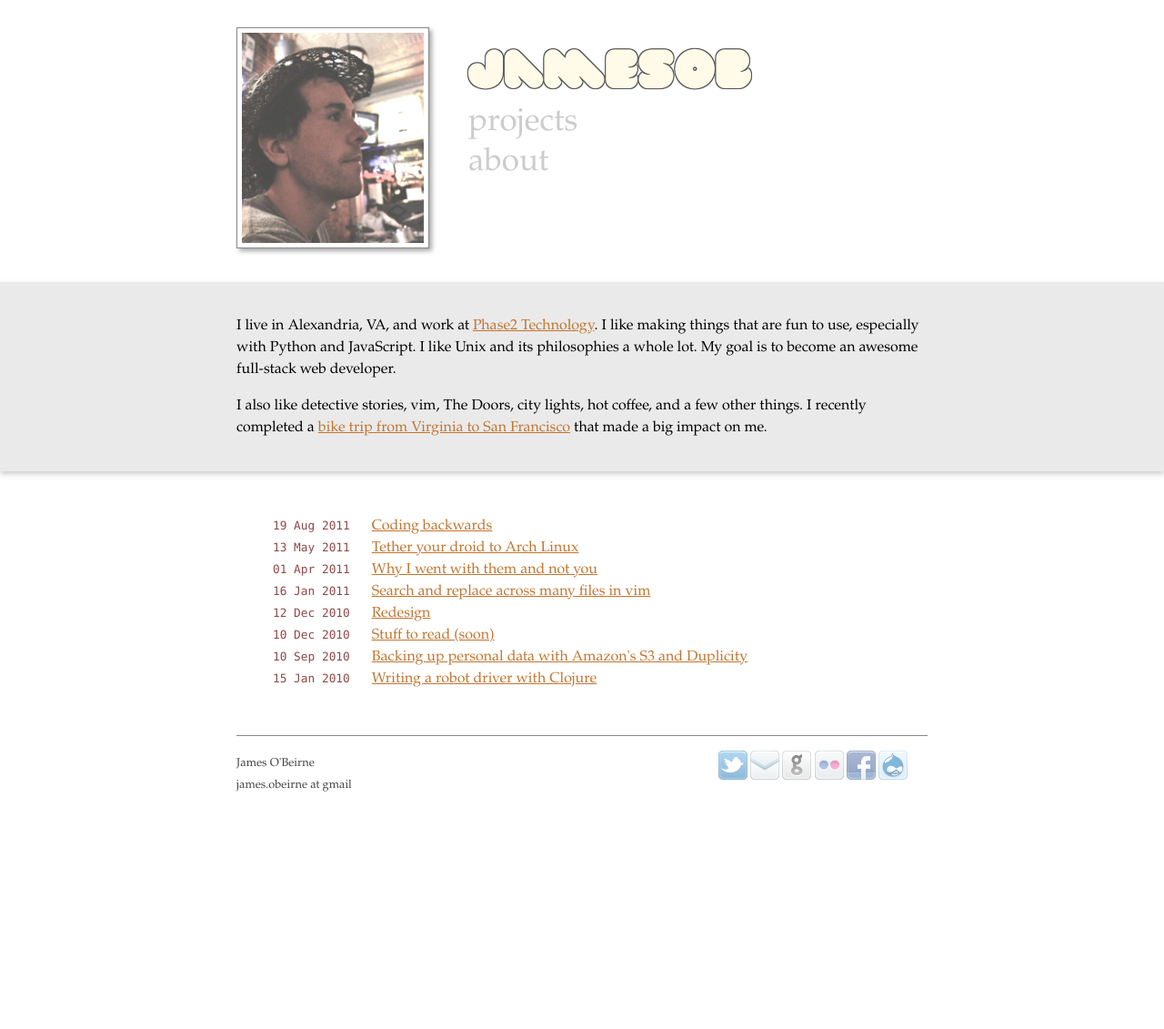
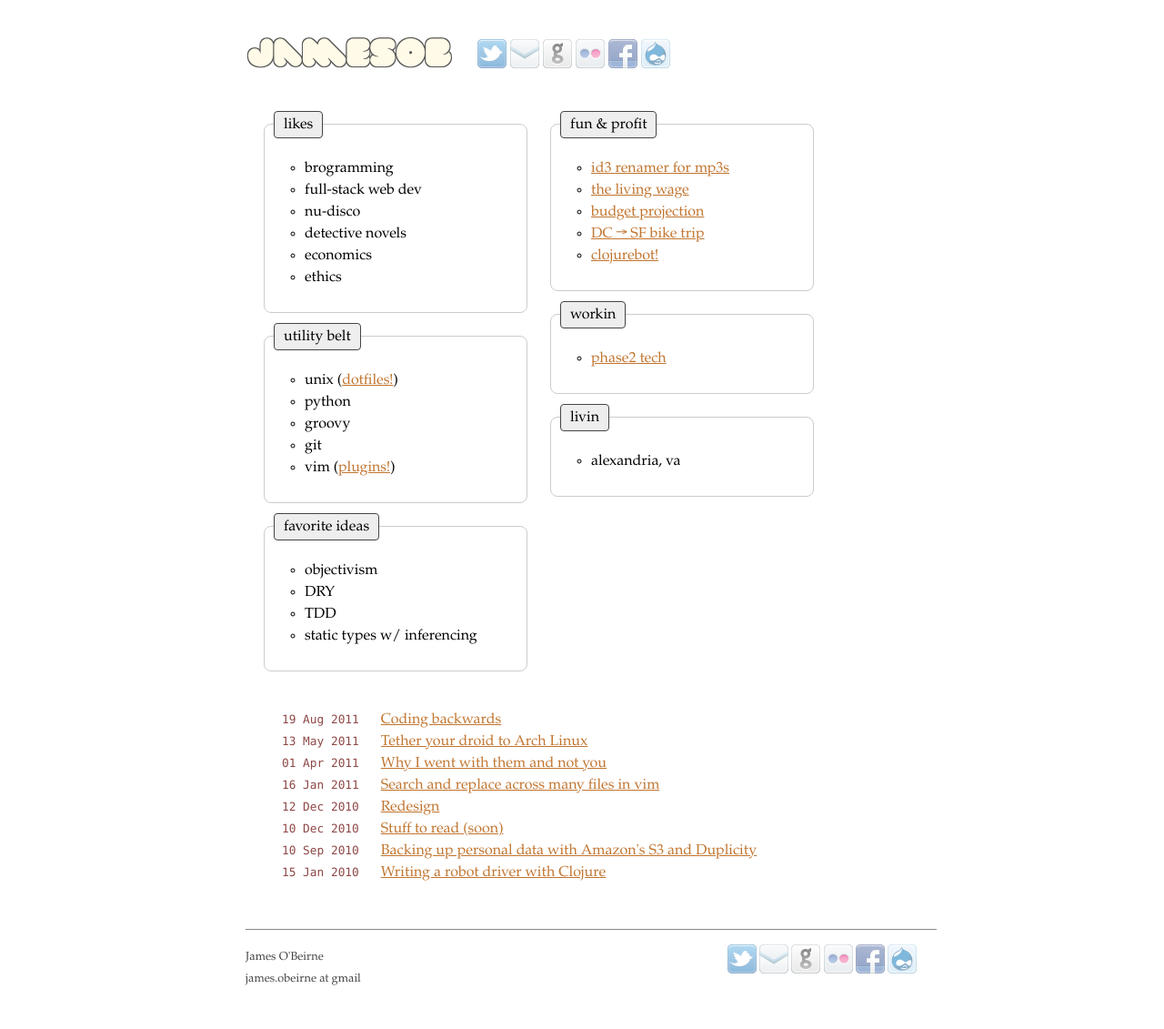
Before and after one commit to jamesob/jamesob.github.io, a Jekyll site: the page built from index.html, in a window 1280 px wide. Shown: the whole page at 91% size. Built offline with Jekyll 4.4.1, drawn with Linux system fonts in a browser that asks for light colours; before the commit the page ends 918 px from its top, so only the background shows below that.

Commit message:
Lil redesign.

```diff
--- a/_includes/front-header.html
+++ /dev/null
@@ -1,17 +0,0 @@
-
-<div id="front-header" class="centered expand-to-fit">
-
-  <div class="picture expand-to-fit">
-    <img class="nice-border" src="/images/me_cowboyhat.jpg" />
-  </div>
-
-  <div class="nav expand-to-fit">
-    <div id="title"><a href="/">jamesob</a></div>
-    <ul>
-      <li><a href="/projects">projects</a></li>
-      <li><a href="/about">about</a></li>
-      <!-- <li><a href="/code">code</a></li> -->
-    </ul>
-  </div>
-
-</div>
--- /dev/null
+++ b/_includes/header.html
@@ -0,0 +1,14 @@
+
+<div id="header" class="centered clearfix">
+
+  <table>
+    <td class="left">
+      <div id="title"><a href="/">jamesob</a></div>
+    </td>
+
+    <td class="right">
+      {% include social-media.html %}
+    </td>
+  </table>
+
+</div>
--- a/_includes/social-media.html
+++ b/_includes/social-media.html
@@ -1,4 +1,4 @@
-<div id="social-media-buttons">
+<div class="social-media-buttons">
   <ul>
     <li><a href="http://twitter.com/jamesob"><img src="/images/icons/twitter-2.png" /></a></li>
     <li><a href="mailto:james.obeirne@gmail.com"><img src="/images/icons/email.png" /></a></li>
--- a/_layouts/post.html
+++ b/_layouts/post.html
@@ -3,7 +3,7 @@ layout: base
 ---
 
 <div class="centered">
-{% include small-header.html %}
+{% include header.html %}
 </div>
 
 <div id="post-title" class="centered">
--- a/css/site.less
+++ b/css/site.less
@@ -28,11 +28,6 @@
 @font-face {
    font-family: "VAL";
    src: url("/fonts/VAL.otf");
-}
-
-@font-face {
-  font-family: "permanentmarker";
-  src: url("/fonts/PermanentMarker.ttf");
 }
 
 @dropshadow_color: #aaa;
@@ -82,7 +77,7 @@
  * body
  * =============================== */
 body {
-  margin: 30px 0 20px 0;
+  margin: 30px 0 20px 20px;
 }
 
 .site {
@@ -133,8 +128,65 @@ body {
     padding: 0;
   }
 
-  #front-header, #small-header {
+  .clearfix:after {
+      content: ".";
+      display: block;
+      height: 0;
+      clear: both;
+      visibility: hidden;
+  }
+
+  /* ===============================
+   * Front page
+   * =============================== */
+
+  #showboxes {
+    position: relative;
+    width: 100%;
+    height: auto;
+    margin-left: 20px;
+
+    .left, .right {
+      float: left;
+      width: auto;
+    }
+
+    .left {
+      margin-right: 25px;
+    }
+  }
+
+  #showboxes .box {
+    position: relative;
+    width: 280px;
+    padding: 20px 4px 10px 4px;
+    margin: 10px 0px 25px 0px;
+    border: 1px solid #CCC;
+    @radius: 8px;
+    -moz-border-radius: @radius;
+    border-radius: @radius;
+  }
+
+  #showboxes .box .title {
+    position: absolute;
+    margin: auto;
+    top: -15px;
+    left: 10px;
+    border: 1px solid #444;
+    background-color: #EEE;
+    padding: 2px 10px 2px 10px;
+    text-align: center;
+    @radius: 4px;
+    -moz-border-radius: @radius;
+    border-radius: @radius;
+  }
+
+  #header {
+
+    margin-bottom: 30px;
+
     #title {
+      float: left;
       @outline-color: #555;
       a {
         text-decoration: none;
@@ -144,95 +196,14 @@ body {
                      -1px 1px 0 @outline-color,
                      1px -1px 0 @outline-color;
       }
-      font-size: 60px;
+      font-size: 43px;
       font-family: "VAL";
+    }
 
-      margin-top: 40px;
-      margin-bottom: 20px;
+    td.left {
+      padding-right: 25px;
     }
   }
-
-  #small-header {
-    height: 100px;
-
-    #title {
-      float: left;
-    }
-
-    ul {
-      display: block;
-      float: right;
-      margin-top: 35px;
-      margin-right: 80px;
-    }
-
-    ul li {
-      display: inline;
-      margin-right: 20px;
-      padding: 5px 10px 5px 10px;
-      background: #EEE;
-      border: 1px #AAA solid;
-
-      a {
-        text-decoration: none;
-      }
-    }
-  }
-
-  #front-header {
-
-    height: 280px;
-
-    .nav {
-      float: left;
-      position: relative;
-      bottom: 0;
-      height: 100%;
-      margin-left: 25px;
-
-      ul {
-        list-style-type: none;
-        font-size: 35px;
-        display: block;
-        float: left;
-        padding: 0;
-        margin: 0;
-
-        li {
-          padding: 10px 0 10px 0;
-        }
-
-        a {
-          color: #CCC;
-          text-decoration: none;
-        }
-
-        a:hover {
-          color: #888;
-        }
-      }
-    }
-
-    @pic-height: 200px;
-    .picture {
-      float: left;
-      height: 280px;
-      width: @pic-height + 10px;
-      margin-right: 20px;
-
-      img {
-        width: @pic-height;
-        display: block;
-        .nice-border;
-      }
-    }
-  }
-
-  #desc {
-    margin-bottom: 3em;
-  }
-
-  margin-bottom: 4em;
 
   #links {
     margin-top: 4em;
@@ -245,6 +216,7 @@ body {
   /* ===============================
    * Blog posts
    * =============================== */
+
   #post-title {
     margin-top: 0;
     margin-bottom: 10px;
@@ -334,6 +306,7 @@ body {
     a {
       color: #666;
     }
+  }
 
   /* ===============================
    * Image formatting
@@ -347,14 +320,11 @@ body {
 
     margin-bottom: 2em; /* lowest element on page */
   }
-  }
-
 
   /* ===============================
    * Social media buttons
    * =============================== */
-  #social-media-buttons {
-    float: right;
+  .social-media-buttons {
     height: 60px;
     width: 230px;
     ul {
@@ -375,7 +345,17 @@ body {
     }
   }
 
+  #header {
+    .social-media-buttons {
+      float: left;
+    }
+  }
+
   .footer {
+
+    .social-media-buttons {
+      float: right;
+    }
 
     #footer-images {
       float: right;
--- a/index.html
+++ b/index.html
@@ -3,23 +3,72 @@ layout: base
 title: James O'Beirne
 ---
 
-{% include front-header.html %}
+{% include header.html %}
 
-<div id="desc" class="standout">
-  <div class="centered inside-standout">
+<div class="centered clearfix">
+  <div id="showboxes">
+    <div class="left">
+      <div id="likes" class="box">
+        <div class="title">likes</div>
+        <ul>
+          <li>brogramming</li>
+          <li>full-stack web dev</li>
+          <li>nu-disco</li>
+          <li>detective novels</li>
+          <li>economics</li>
+          <li>ethics</li>
+        </ul>
+      </div>
 
-    <p>
-      I live in Alexandria, VA, and work at <a
-          href="http://phase2technology.com"> Phase2 Technology</a>.  I like
-      making things that are fun to use, especially with Python and JavaScript.
-      I like Unix and
-      its philosophies a whole lot. My goal is to become an awesome full-stack web developer.
-    </p>
+      <div id="tools" class="box">
+        <div class="title">utility belt</div>
+        <ul>
+          <li>unix (<a href="https://github.com/jamesob/dotfiles">dotfiles!</a>)</li>
+          <li>python</li>
+          <li>groovy</li>
+          <li>git</li>
+          <li>vim (<a href="plugins">plugins!</a>)</li>
+        </ul>
+      </div>
 
-    <p>I also like detective stories, vim, The Doors, city lights, hot coffee, and a few other
-    things. I recently completed a <a href="http://ahadventure.us">bike trip from
-      Virginia to San Francisco</a> that made a big impact on me.</p>
+      <div id="ideas" class="box">
+        <div class="title">favorite ideas</div>
+        <ul>
+          <li>objectivism</li>
+          <li>DRY</li>
+          <li>TDD</li>
+          <li>static types w/ inferencing</li>
+        </ul>
+      </div>
+    </div>
 
+    <div class="right">
+      <div id="projects" class="box">
+        <div class="title">fun &amp; profit</div>
+        <ul>
+          <li><a href="https://github.com/jamesob/id3renamer">id3 renamer for mp3s</a></li>
+          <li><a href="https://docs.google.com/spreadsheet/ccc?key=0AiR6UWzSQXH3dGtZbXp0VDFrZHphdlozSl9EX1ZVblE">the living wage</a></li>
+          <li><a href="https://github.com/jamesob/Miser">budget projection</a></li>
+          <li><a href="http://ahadventure.us">DC &rarr; SF bike trip</a></li>
+          <li><a href="https://github.com/jamesob/create.clj">clojurebot!</a></li>
+        </ul>
+      </div>
+
+      <div id="workin" class="box">
+        <div class="title">workin</div>
+        <ul>
+          <li><a href="http://phase2technology.com">phase2 tech</a></li>
+        </ul>
+      </div>
+
+      <div id="livin" class="box">
+        <div class="title">livin</div>
+        <ul>
+          <li>alexandria, va</li>
+        </ul>
+      </div>
+
+    </div>
   </div>
 </div>
 
```
Also changed, not shown: _includes/small-header.html (deleted, +0 -11 lines). Lines whose indentation alone changed are shown as unchanged.
